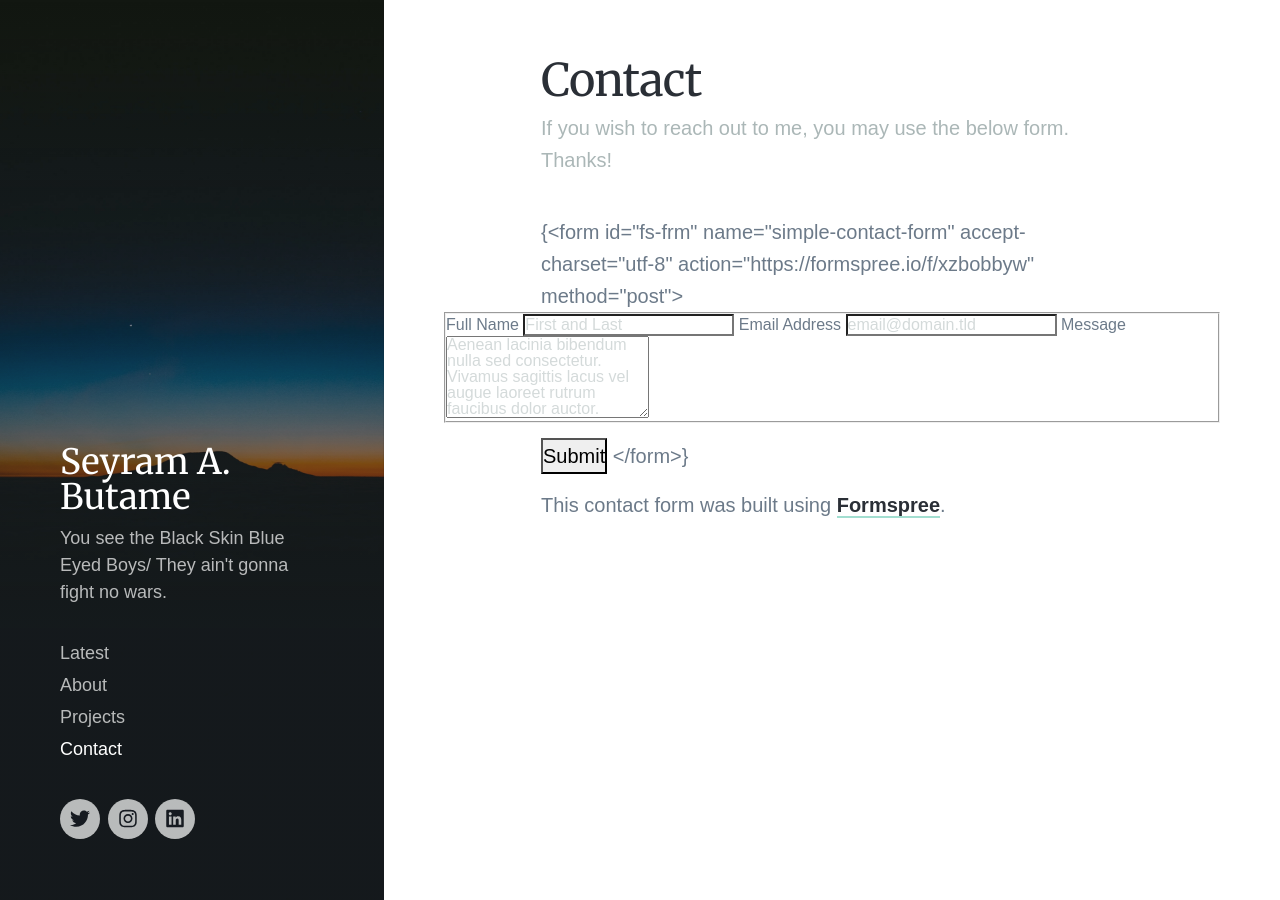
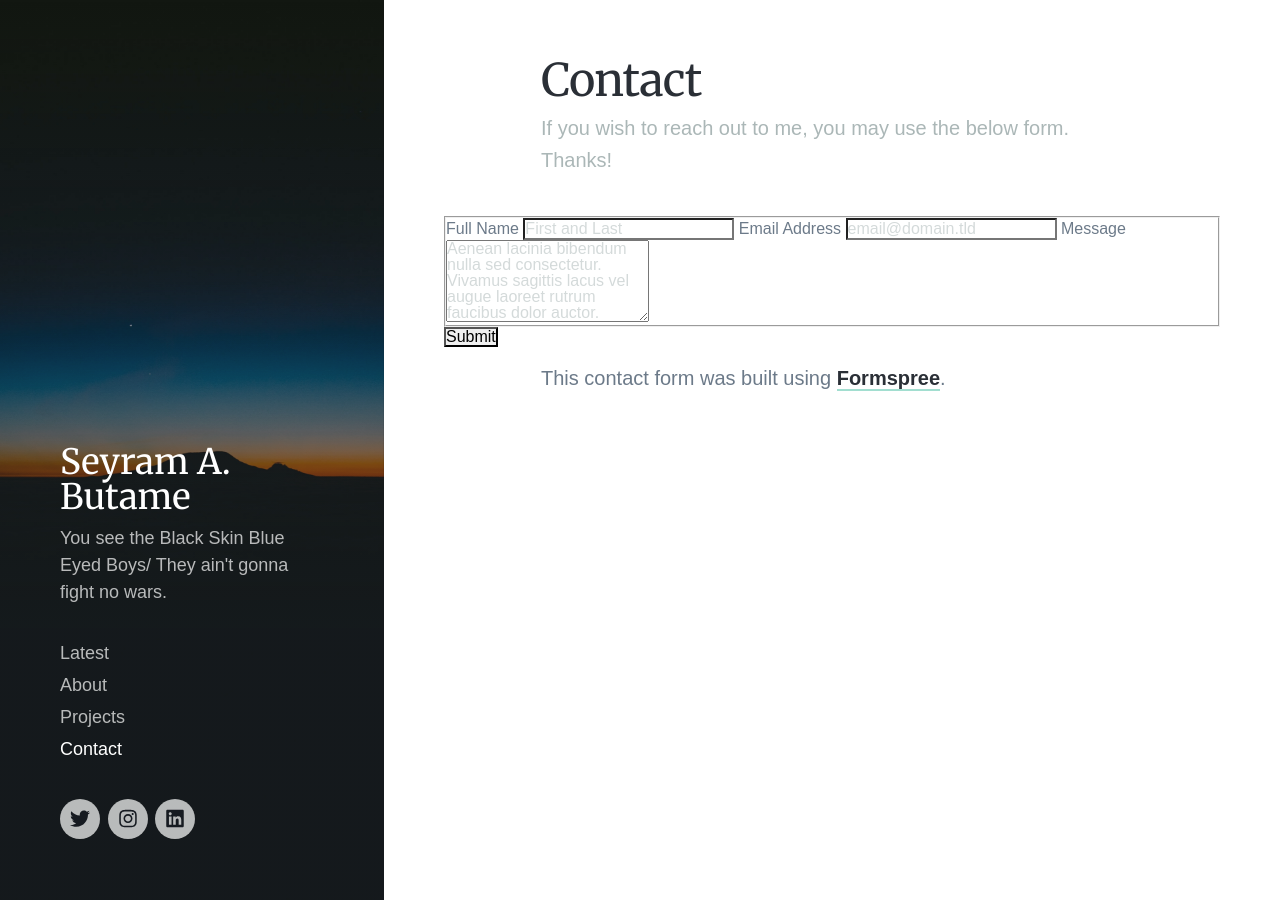
Before and after one commit to butames/blog.github.io, a Jekyll site: the page built from _pages/contact.md, in a window 1280 px wide and 900 px high. Built offline with Jekyll 4.4.1, drawn with Linux system fonts in a browser that asks for light colours; nearby versions of some CDN libraries; some web fonts are replaced.

Commit message:
Update contact.md

```diff
--- a/_pages/contact.md
+++ b/_pages/contact.md
@@ -5,7 +5,7 @@ description: Seyram A. Butame's website and personal blog.
 featured_image: /images/background/background2.jpg
 ---
 
-{<form id="fs-frm" name="simple-contact-form" accept-charset="utf-8" action="https://formspree.io/f/xzbobbyw" method="post">
+<form id="fs-frm" name="simple-contact-form" accept-charset="utf-8" action="https://formspree.io/f/xzbobbyw" method="post">
   <fieldset id="fs-frm-inputs">
     <label for="full-name">Full Name</label>
     <input type="text" name="name" id="full-name" placeholder="First and Last" required="">
@@ -16,6 +16,6 @@ featured_image: /images/background/background2.jpg
     <input type="hidden" name="_subject" id="email-subject" value="Contact Form Submission">
   </fieldset>
   <input type="submit" value="Submit">
-</form>}
+</form>
 
 This contact form was built using [Formspree](https://formspree.io/create/jekyllthemes).
```
